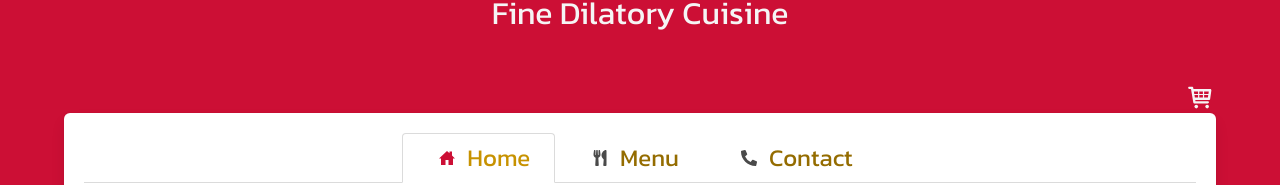
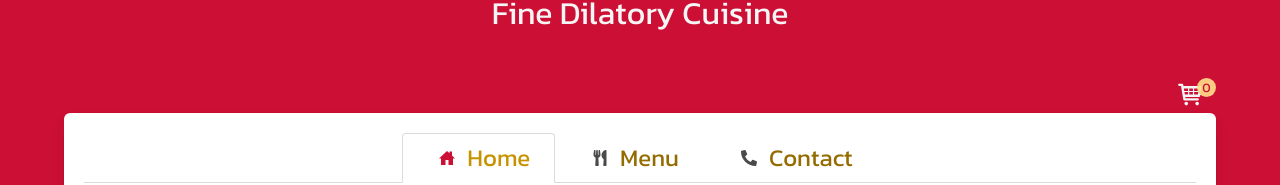
Before and after one commit to open-industry/Restaurant-Template, a React (Create React App) app: page /menu in a window 1280 px wide. Shown: the part 113-298 px from the top of the page. Built offline with nearby package versions, Linux system fonts and the light colour scheme.

Commit message:
refactor app.js to manage sidebar state and provided props to sidebar.js, update cart to display badge showing number of items in cart

```diff
--- a/src/App.css
+++ b/src/App.css
@@ -35,6 +35,22 @@ div.message-body {
 
 .has-text-bgc {
   color: hsl(348, 86%, 43%);
+}
+
+/* cart content count badge for <i> element of cart button*/
+.badge:after {
+  content: attr(value);
+  font-family: 'Kanit', sans-serif!important;
+  color: hsl(348, 86%, 43%);
+  min-width: 19px;
+  font-size: .8rem;
+  background: #ffe08a;
+  border-radius: 50%;
+  padding: 0 5px;
+  position: relative;
+  left: -8px;
+  top: -10px;
+  opacity: 0.9;
 }
 
 .modal-background {
--- a/src/App.js
+++ b/src/App.js
@@ -1,4 +1,4 @@
-import React, { useState } from 'react';
+import React, { useEffect, useState } from 'react';
 // BrowserRouter in index.js
 import { Route, Routes } from 'react-router-dom';
 import { TiShoppingCart } from 'react-icons/ti';
@@ -9,15 +9,28 @@ import HorizontalNav from './components/nav/HorizontalNav';
 import Sidebar from './components/nav/Sidebar';
 import Footer from './components/Footer';
 import CartContent from './components/cart/CartContent';
-// import { LocationProvider } from './components/nav/navContext';
-import { CartProvider } from './components/cart/CartProvider';
+import { useCartContext } from './components/cart/CartProvider';
 import './App.css';
 
 function App() {
   const [isShowCart, setIsShowCart] = useState(() => false);
 
+  // open/close sidebar
+  const [sidebar, setSidebar] = useState(() => false);
+
+  useEffect(() => {
+    if (isShowCart) setSidebar(() => false);
+  }, [isShowCart]);
+
+  const { cartContent } = useCartContext();
+
   const toggleShowCart = () => {
     setIsShowCart((prevState) => !prevState);
+  };
+
+  // toggle sidebar for onClick of hamburger icon
+  const toggleSidebar = () => {
+    setSidebar((prevState) => !prevState);
   };
 
   return (
@@ -29,11 +42,10 @@ function App() {
         </div>
       </header>
       <main className="section has-background-danger-dark">
-        <CartProvider>
         <div className="container is-flex is-align-items-center is-justify-right-desktop" style={{ position: 'initial' }}>
-            <Sidebar />
-            <button className="icon is-medium is-clickable" type="button" onClick={toggleShowCart}>
-              <TiShoppingCart color="#f5f5f5" size="29px" />
+          <Sidebar onClick={toggleSidebar} sidebar={sidebar} />
+          <button className="icon is-medium is-clickable badge" value={cartContent.length} type="button" onClick={toggleShowCart}>
+            <i><TiShoppingCart color="#f5f5f5" size="29px" /></i>
           </button>
         </div>
         <div className="container">
@@ -41,13 +53,12 @@ function App() {
             <HorizontalNav />
             <CartContent isShowCart={isShowCart} toggleShowCart={toggleShowCart} />
             <Routes>
-                <Route path="/menu" element={<Menu />} />
+              <Route path="/menu" element={<Menu isShowCart={isShowCart} />} />
               <Route path="/contact" element={<Contact />} />
               <Route path="/" element={<Home />} />
             </Routes>
           </div>
         </div>
-        </CartProvider>
       </main>
       <Footer />
     </>
--- a/src/components/nav/Sidebar.js
+++ b/src/components/nav/Sidebar.js
@@ -1,27 +1,19 @@
 // sidebar component for mobile/touch devices, set as first child of main parent container
-import React, { useState } from 'react';
+import React from 'react';
 import { useLocation } from 'react-router-dom';
 import { GiHamburgerMenu } from 'react-icons/gi';
 import { MdClose } from 'react-icons/md';
 import NavLinks from './NavLinks';
 import './Sidebar.css';
 
-function Sidebar() {
+function Sidebar({ onClick, sidebar }) {
   const location = useLocation();
-
-  // open/close sidebar
-  const [sidebar, setSidebar] = useState(false);
-
-  // toggle sidebar for onClick of hamburger icon
-  const toggleSidebar = () => {
-    setSidebar((prevState) => !prevState);
-  };
 
   return (
     <>
       {/* hamburger icon toggles overlay */}
       <button className="icon is-size-4 has-text-white-ter is-hidden-desktop" type="button">
-        {sidebar ? <MdClose onClick={toggleSidebar} /> : <GiHamburgerMenu onClick={toggleSidebar} />}
+        {sidebar ? <MdClose onClick={onClick} /> : <GiHamburgerMenu onClick={onClick} />}
       </button>
       {/* sidebar overlay menu */}
       <div className={`nav-menu is-flex is-hidden-desktop ${sidebar ? 'is-active' : ''}`}>
--- a/src/index.js
+++ b/src/index.js
@@ -1,13 +1,16 @@
 import React from 'react';
 import ReactDOM from 'react-dom';
 import { HashRouter as Router } from 'react-router-dom';
+import { CartProvider } from './components/cart/CartProvider';
 import './index.css';
 import App from './App';
 
 ReactDOM.render(
   <React.StrictMode>
     <Router>
-      <App />
+      <CartProvider>
+        <App />
+      </CartProvider>
     </Router>
   </React.StrictMode>,
   document.getElementById('root'),
```
Lines whose indentation alone changed are shown as unchanged.
